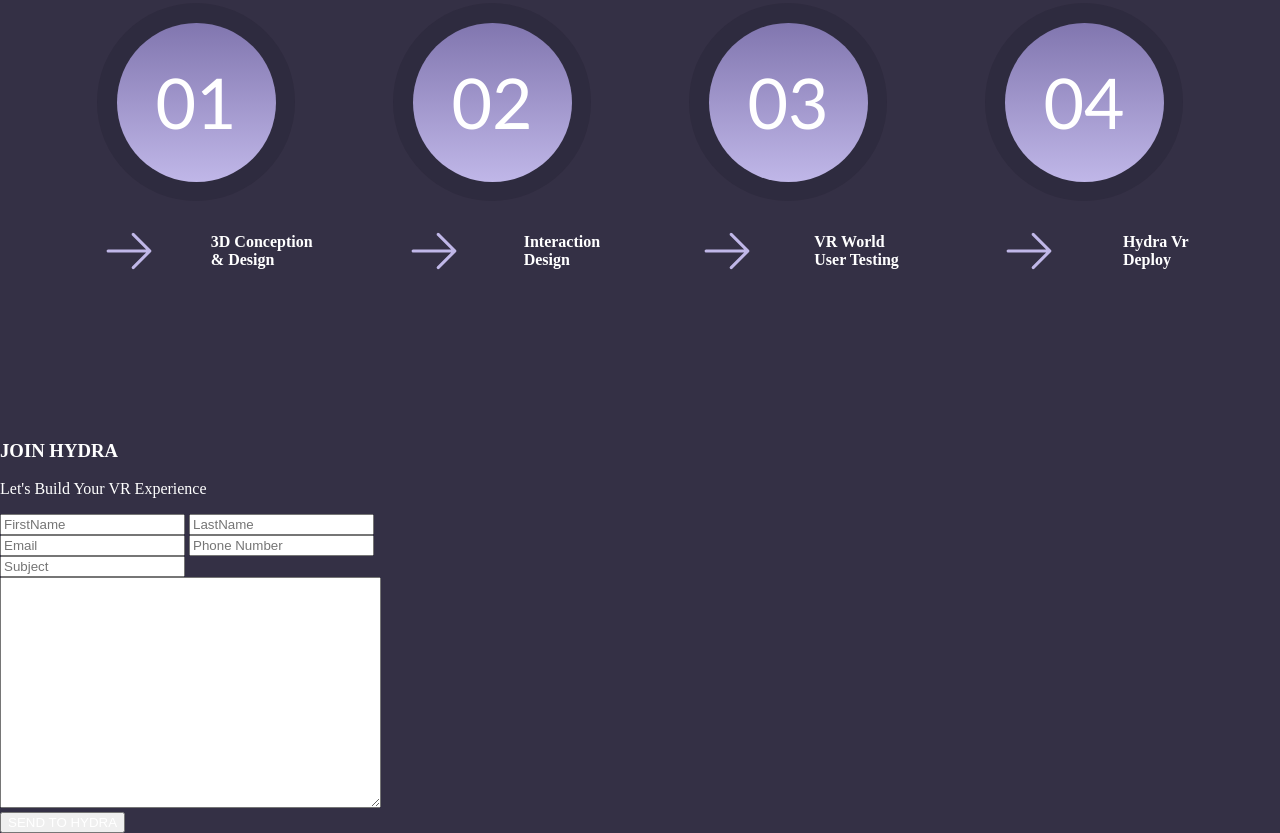
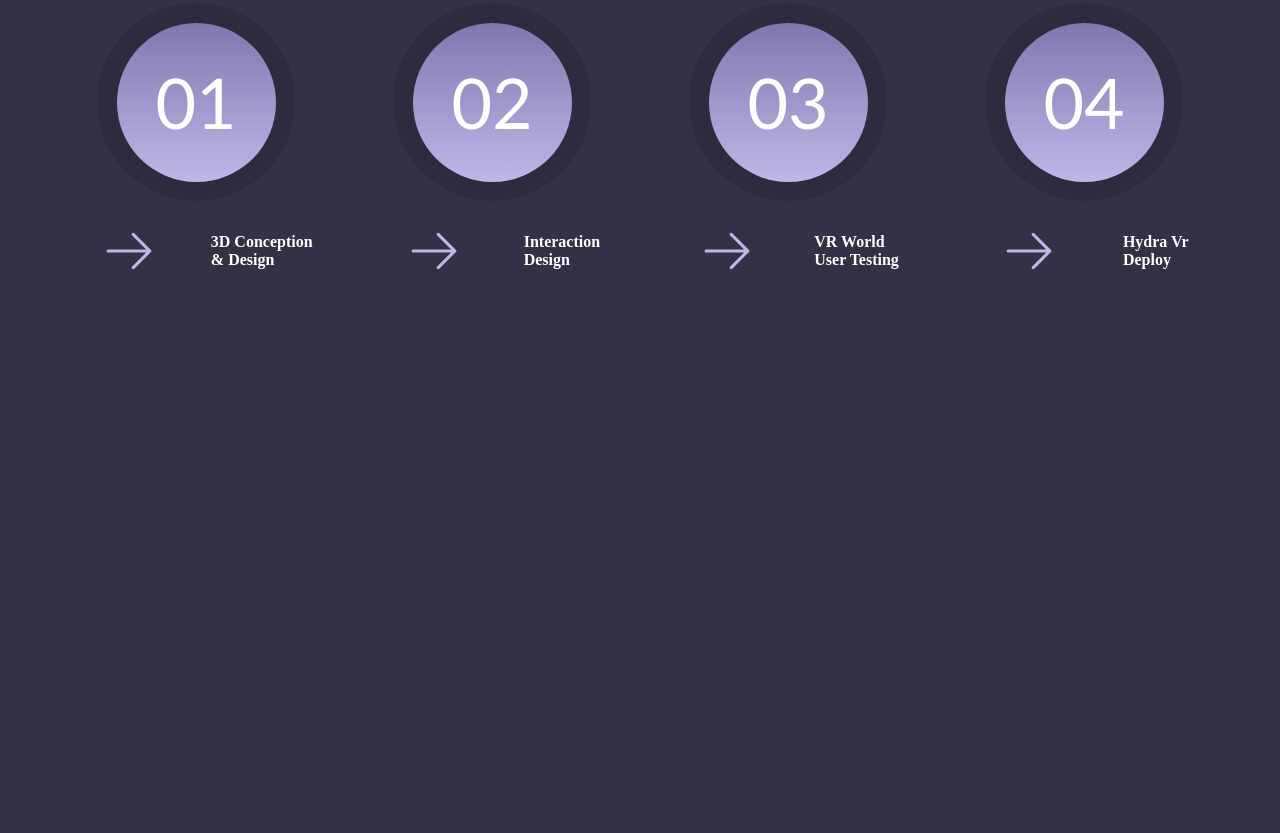
Before and after one commit to Markturt/Hydra-Landing-Page, a plain HTML site: page index.html in a window 1280 px wide. Shown: the part 3090-3923 px from the top of the page. After the commit the page ends 3530 px from the top, so only its background shows below. Drawn offline with Linux system fonts and the light colour scheme.

Commit message:
OPTIN Section removed

```diff
--- a/index.html
+++ b/index.html
@@ -245,27 +245,6 @@
                     </div>
                 </div>
             </section>
-            <section id="OptInSection">
-                <h3>JOIN HYDRA</h3>
-                <p>Let's Build Your VR Experience</p>
-                <form>
-                    <div>
-                        <input type="text" placeholder="FirstName"/>
-                        <input type="text" placeholder="LastName"/>
-                    </div>
-                    <div>
-                        <input type="email" placeholder="Email"/>
-                        <input type="tel" placeholder="Phone Number">
-                    </div>
-                    <div>
-                        <input type="text" placeholder="Subject" id="subject">
-                    </div>
-                    <div>
-                        <textarea  id="" cols="45" rows="15" type="text">Tell Us Something...</textarea>
-                    </div>
-                    <button>SEND TO HYDRA</button>
-                </form>
-            </section>
         </div>
 </body>
 </html>
--- a/service.css
+++ b/service.css
@@ -190,3 +190,6 @@
 #item04{
     grid-area: r;
 }
+.optWrapper{
+    color: white;
+}
```
